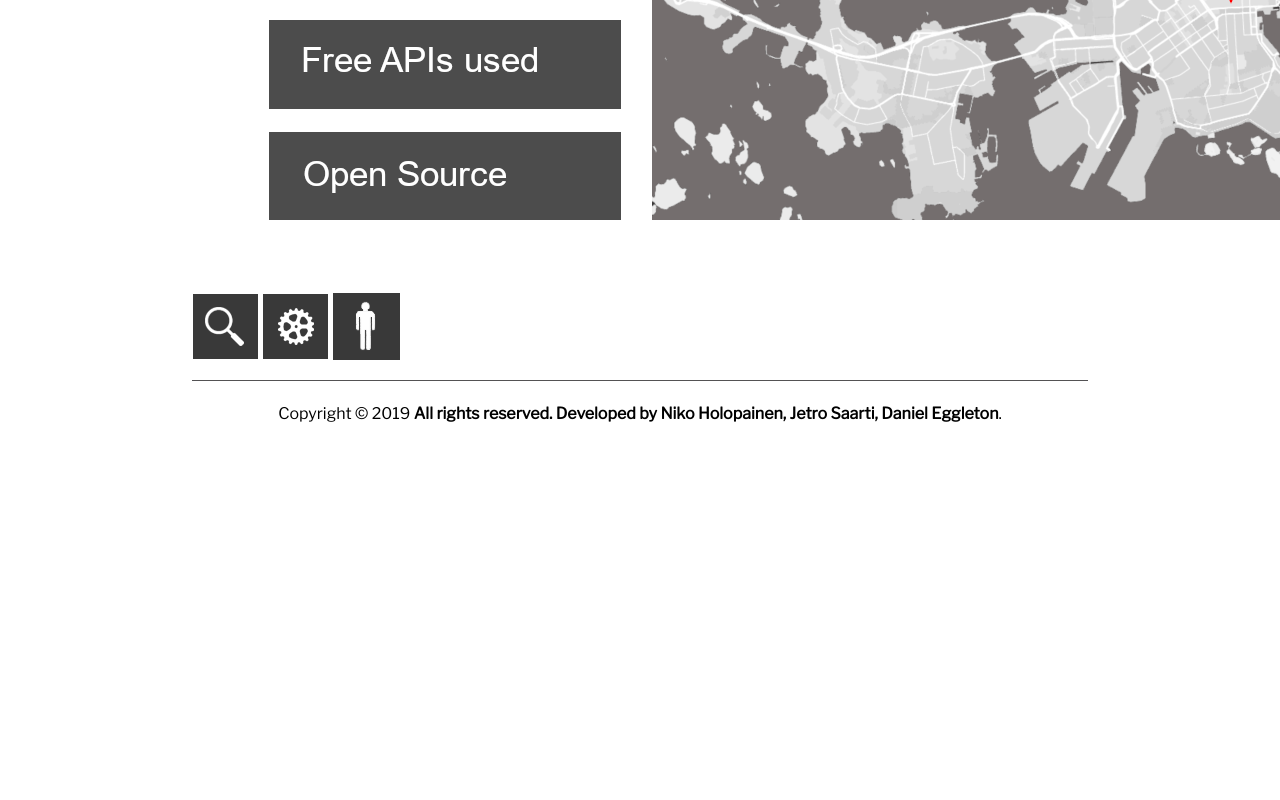
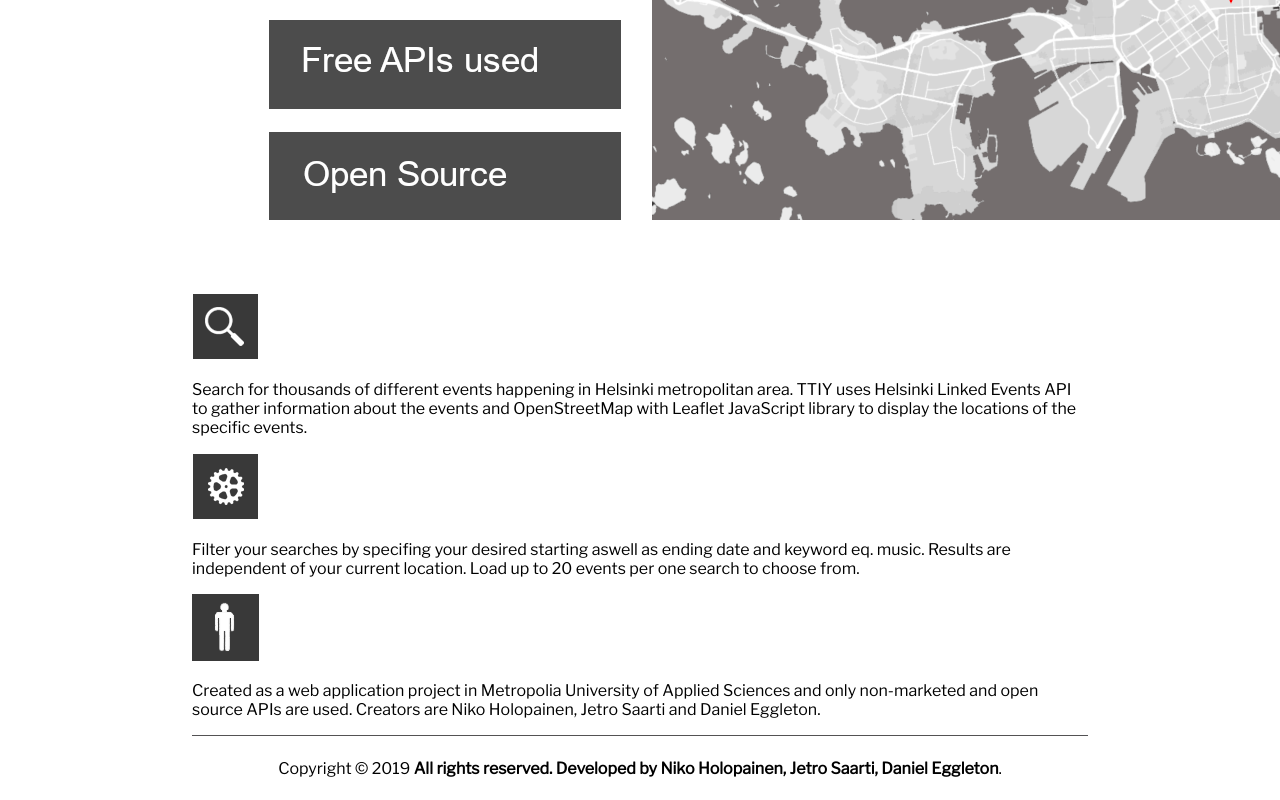
Before and after one commit to Nikojoel/ThingsThatInterestYou, a plain HTML site: page index.html in a window 1280 px wide. Shown: the part 878-1678 px from the top of the page. Before the commit the page ends 1323 px from the top, so only its background shows below. Drawn offline with nearby package versions, Linux system fonts and the light colour scheme.

Commit message:
Kuvat + tekstit

```diff
--- a/index.html
+++ b/index.html
@@ -22,21 +22,31 @@
 </div>
 <main>
 
-        <img src="pics/WebKartta.png" alt="Platform Infographic">
+    <img src="pics/WebKartta.png" alt="Platform Infographic">
 
-        <img src="pics/1.png" width="67" height="67">
-
-        <img src="pics/2.png" width="67" height="67">
-
-        <img src="pics/3.png" width="67" height="67">
-
+    <img src="pics/1.png" width="67" height="67">
+    <p>
+        Search for thousands of different events happening in Helsinki metropolitan area. TTIY uses Helsinki Linked
+        Events API to gather information about the events and OpenStreetMap with Leaflet JavaScript library to display
+        the locations of the specific events.
+    </p>
+    <img src="pics/2.png" width="67" height="67">
+    <p>
+        Filter your searches by specifing your desired starting aswell as ending date and keyword eq. music. Results are
+        independent of your current location. Load up to 20 events per one search to choose from.
+    </p>
+    <img src="pics/3.png" width="67" height="67">
+    <p>
+        Created as a web application project in Metropolia University of Applied Sciences and only non-marketed and open
+        source APIs are used. Creators are Niko Holopainen, Jetro Saarti and Daniel Eggleton.
+    </p>
 
     <ul>
+
     </ul>
-
-
     <footer class="backround-colour MobileFontX-large">
-        <p>Copyright © 2019 <strong>All rights reserved. Developed by Niko Holopainen, Jetro Saarti, Daniel Eggleton</strong>.</p>
+        <p>Copyright © 2019 <strong>All rights reserved. Developed by Niko Holopainen, Jetro Saarti, Daniel
+            Eggleton</strong>.</p>
     </footer>
 </main>
 <script src="scripts/api.js"></script>
```
